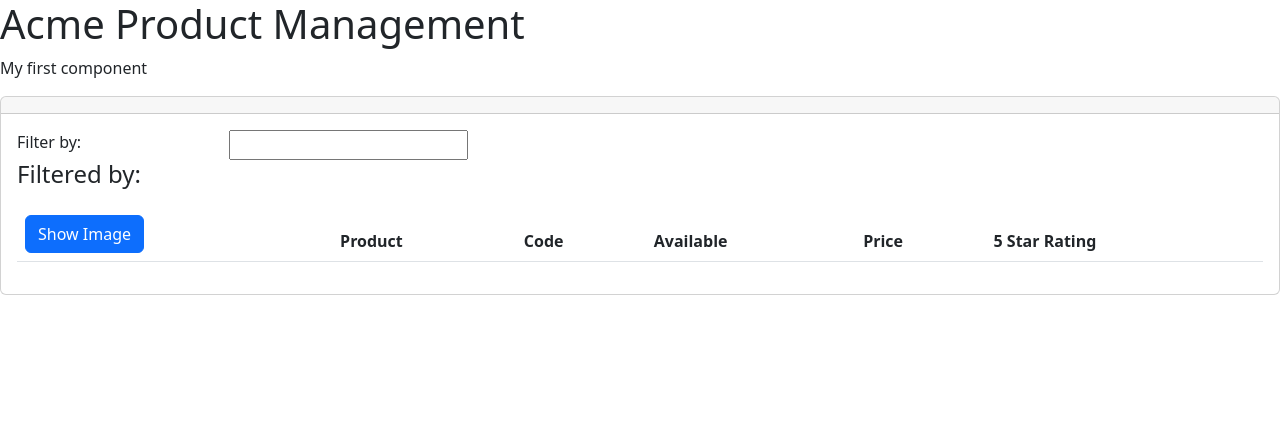
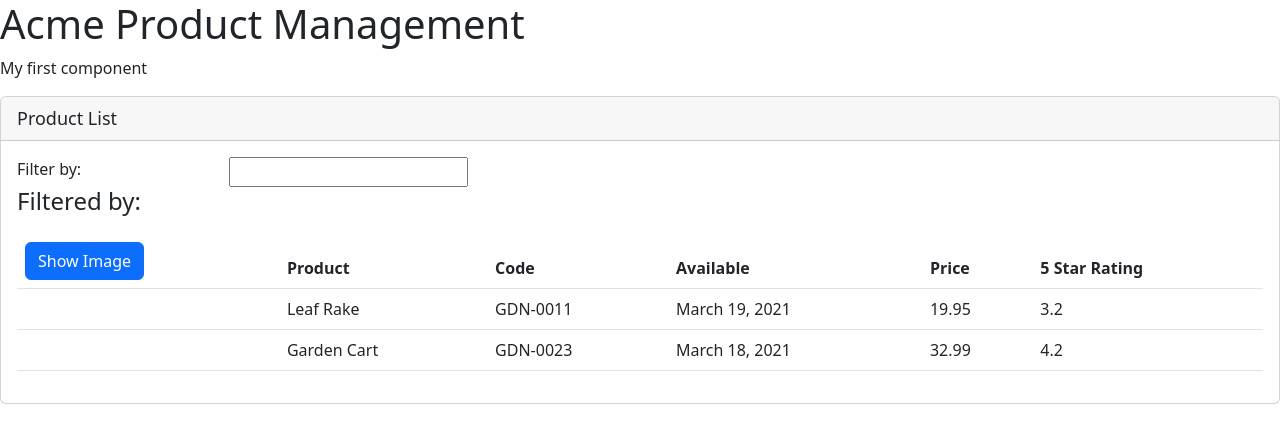
Before and after one commit to alekspanteli/angular-getting-started, an Angular app: page / in a window 1280 px wide. Shown: the top 442 px of the page. Built offline with nearby package versions, Linux system fonts and the light colour scheme.

Commit message:
add table data

```diff
--- a/src/app/products/product-list/product-list.component.html
+++ b/src/app/products/product-list/product-list.component.html
@@ -1,5 +1,5 @@
 <div class="card">
-  <div class="card-header"></div>
+  <div class="card-header">{{ pageTitle }}</div>
   <div class="card-body">
     <div class="row">
       <div class="col-md-2">Filter by:</div>
@@ -13,7 +13,7 @@
       </div>
     </div>
     <div class="table-responsive">
-      <table class="table">
+      <table class="table" *ngIf="products.length">
         <thead>
           <tr>
             <th>
@@ -26,7 +26,26 @@
             <th>5 Star Rating</th>
           </tr>
         </thead>
-        <tbody></tbody>
+        <tbody>
+          <tr *ngFor="let product of products">
+            <td></td>
+            <td>
+              {{ product.productName }}
+            </td>
+            <td>
+              {{ product.productCode }}
+            </td>
+            <td>
+              {{ product.releaseDate }}
+            </td>
+            <td>
+              {{ product.price }}
+            </td>
+            <td>
+              {{ product.starRating }}
+            </td>
+          </tr>
+        </tbody>
       </table>
     </div>
   </div>
--- a/src/app/products/product-list/product-list.component.ts
+++ b/src/app/products/product-list/product-list.component.ts
@@ -6,6 +6,30 @@
   styleUrls: ['./product-list.component.css'],
 })
 export class ProductListComponent implements OnInit {
+  pageTitle: string = 'Product List';
+  products: any[] = [
+    {
+      productId: 1,
+      productName: 'Leaf Rake',
+      productCode: 'GDN-0011',
+      releaseDate: 'March 19, 2021',
+      description: 'Leaf rake with 48-inch wooden handle.',
+      price: 19.95,
+      starRating: 3.2,
+      imageUrl: 'assets/images/leaf_rake.png',
+    },
+    {
+      productId: 2,
+      productName: 'Garden Cart',
+      productCode: 'GDN-0023',
+      releaseDate: 'March 18, 2021',
+      description: '15 gallon capacity rolling garden cart',
+      price: 32.99,
+      starRating: 4.2,
+      imageUrl: 'assets/images/garden_cart.png',
+    },
+  ];
+
   constructor() {}
 
   ngOnInit(): void {}
```
